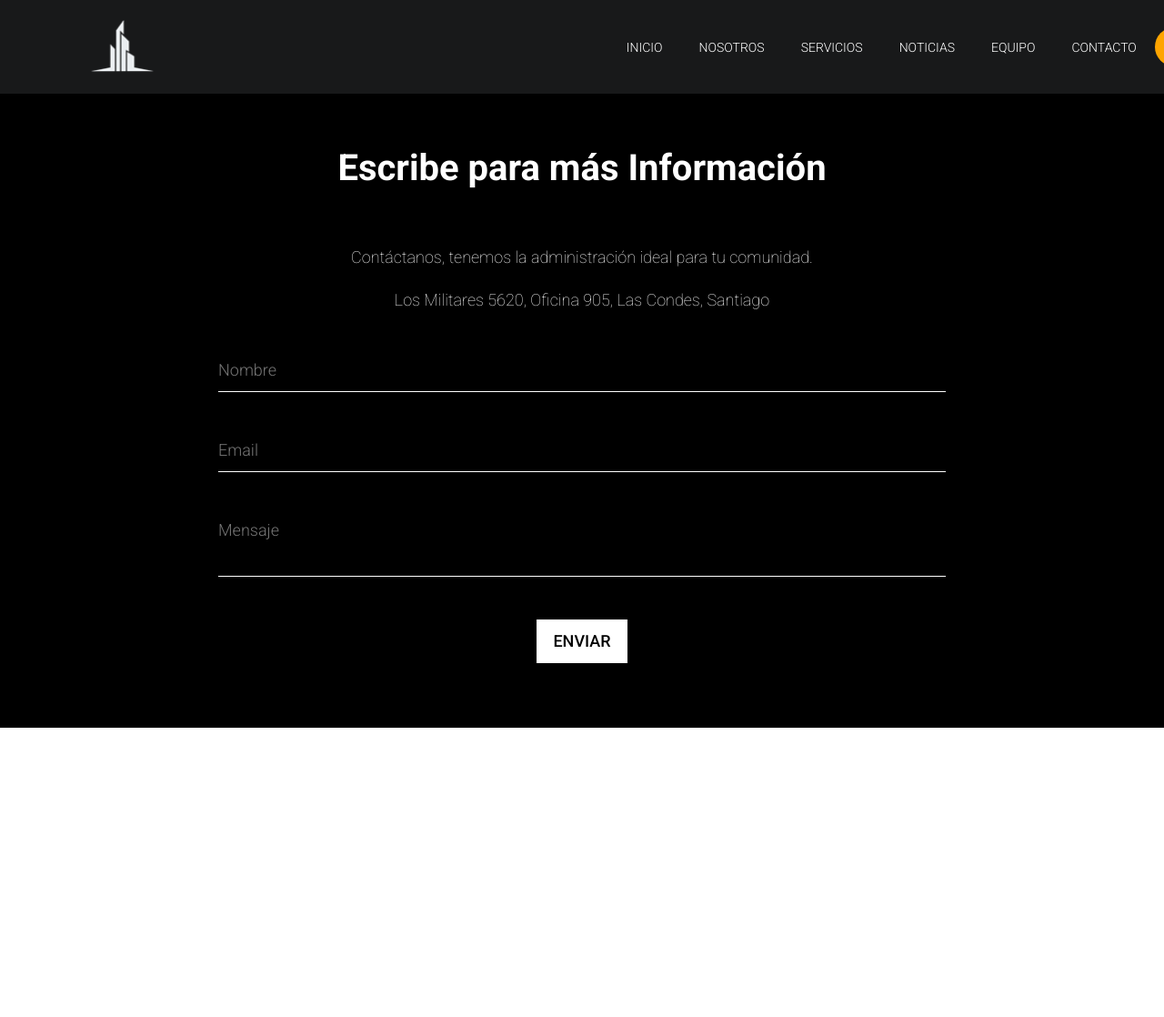
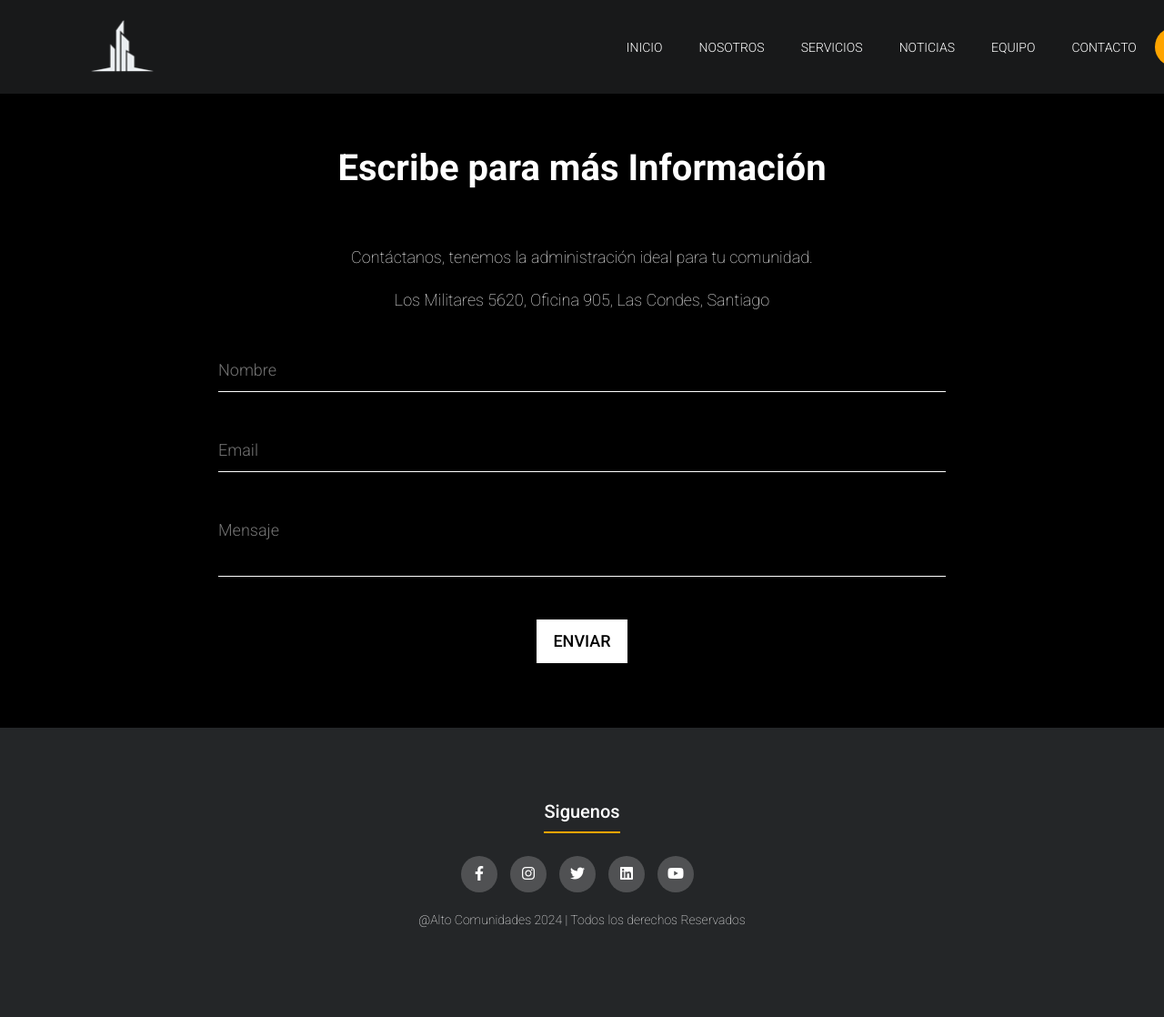
Before and after one commit to Mauhro/Alto-Comunidades, a website: page pages/Contacto.html in a window 1280 px wide. Shown: the whole page at 91% size. Before the commit the page ends 800 px from the top, so only its background shows below. Drawn offline with nearby package versions, Linux system fonts and the light colour scheme.

Commit message:
Correción 1 (Final)

```diff
--- a/pages/Contacto.html
+++ b/pages/Contacto.html
@@ -68,17 +68,38 @@
                 </div>
             </div>
         </section>
-        <script type= "text/javascript">
-            window.addEventListener("scroll", function(){
+    </main>
+
+    <!--=================
+    Footer
+    =================-->
+
+    <footer class="footer">
+        <div class="container">
+            <div class="footer-row">
+                <div class="footer-links">
+                    <h4>Siguenos</h4>
+                    <div class="social-links">
+                        <a href="#"><i class="fab fa-facebook-f"></i></a>
+                        <a href="#"><i class="fab fa-instagram"></i></a>
+                        <a href="#"><i class="fab fa-twitter"></i></a>
+                        <a href="#"><i class="fab fa-linkedin"></i></a>
+                        <a href="#"><i class="fab fa-youtube"></i></a>
+                    </div>
+                </div>
+            </div>
+            <p class="footer-text">@Alto Comunidades 2024 | Todos los derechos Reservados</p>
+    </footer>
+    <script type="text/javascript">
+        window.addEventListener("scroll", function () {
             var header = document.querySelector("header");
             header.classList.toggle("sticky", window.scrollY > 0);
         })
-            function alternar(){
+        function alternar() {
             var header = document.querySelector("header");
             header.classList.toggle("active");
         }
     </script>
-    </main>
 </body>
 
 </html>
--- a/sass/partials/_header.scss
+++ b/sass/partials/_header.scss
@@ -60,7 +60,7 @@ header{
 .banner{
     width: 100%;
     min-height: 100vh;
-    background-image: url(../img/ac.jpg);
+    background-image: url(/img/ac.jpg);
     display: flex;
     justify-content: center;
     align-items: center;
```
Also changed, not shown: pages/Nosotros.html (+22 -1 lines), pages/Noticias.html (+25 -4 lines), pages/Servicios.html (+22 -1 lines), pages/Team.html (+22 -1 lines). Lines whose indentation alone changed are shown as unchanged.
